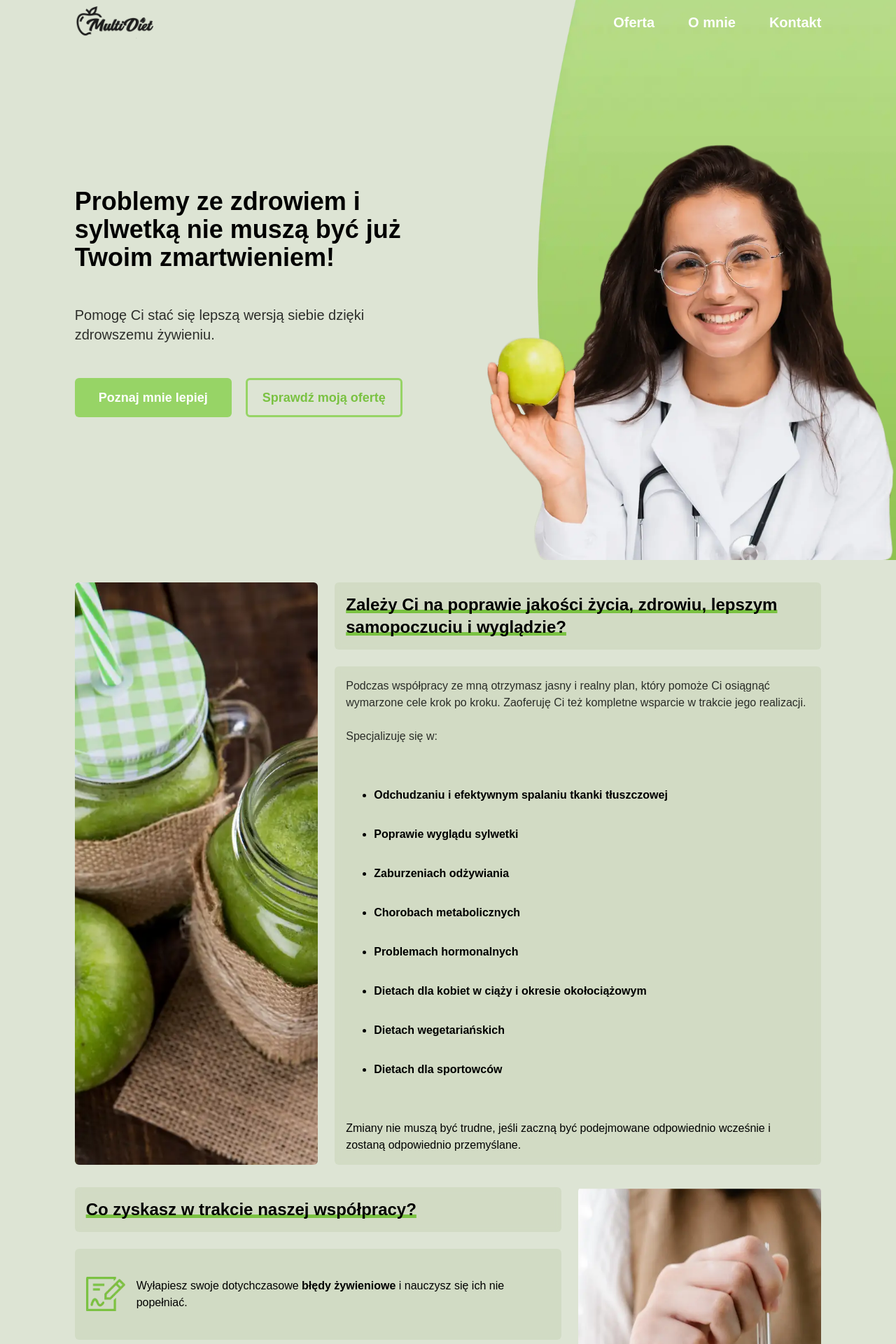
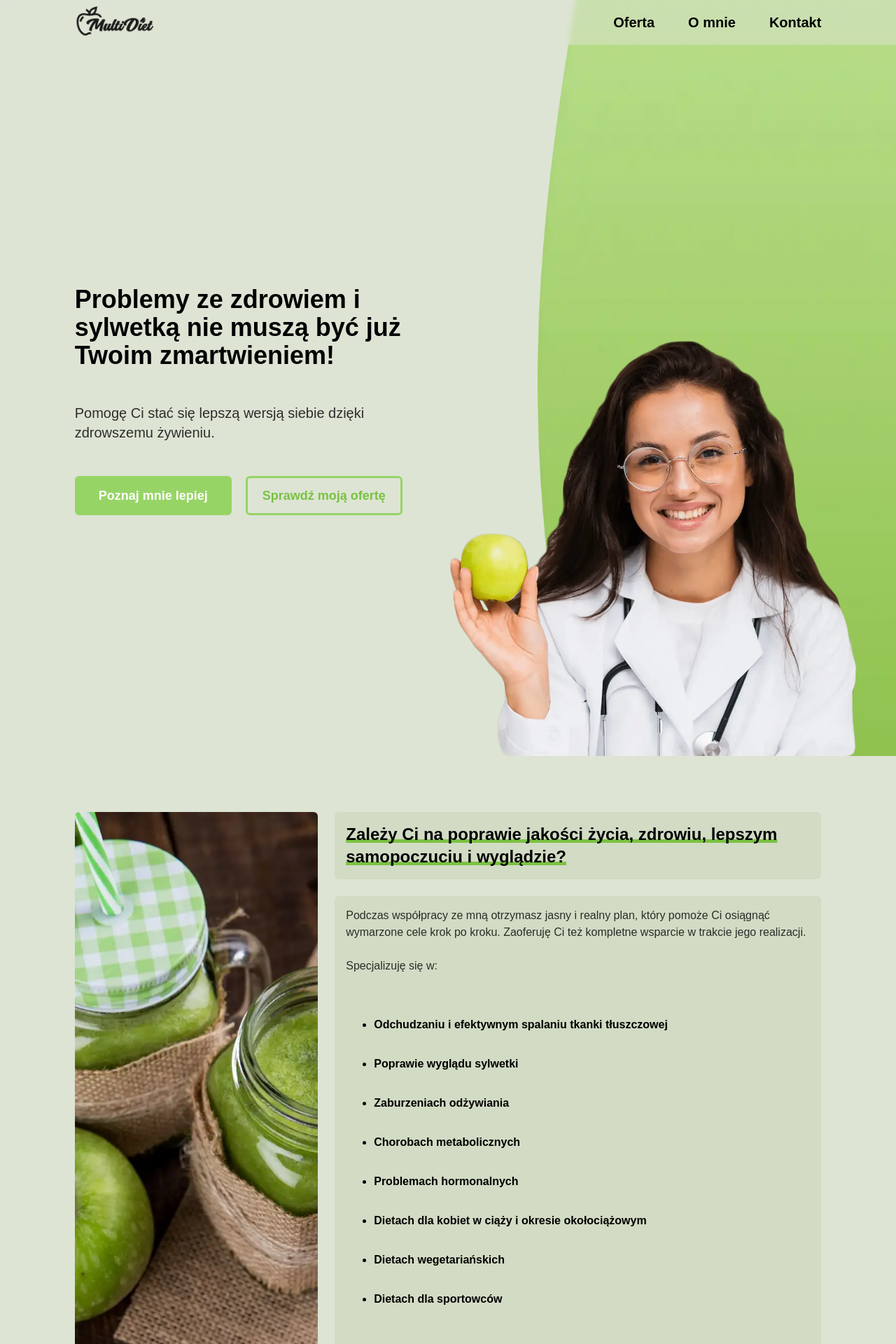
Before and after one commit to mikwis01/dietician, a Next.js app: page / in a window 1280 px wide. Shown: the top 1920 px of the page at 70% size. Built offline with nearby package versions, Linux system fonts and the light colour scheme.

Commit message:
feat: reduce visual size of displayed content

```diff
--- a/src/components/Footer/Footer.tsx
+++ b/src/components/Footer/Footer.tsx
@@ -3,9 +3,9 @@ import styles from "../../styles/Underline.module.css"
 
 export const Footer = () => {
   return (
-    <footer className="min-h-[50vh] w-full mt-8 bg-gradient-to-b from-customGreen-light to-customGreen-semiLight flex flex-col text-white font-bold justify-center items-center">
-      <div className="min-h-[50vh] w-full absolute bg-[url('../assets/FooterBackground.webp')] bg-no-repeat bg-center bg-cover lg:opacity-70" />
-      <div className="min-h-[50vh] absolute w-5/6 py-6 flex flex-col gap-6 justify-between">
+    <footer className="h-[50vh] max-h-[400px] w-full mt-20 bg-gradient-to-b from-customGreen-light to-customGreen-semiLight flex flex-col text-white font-bold justify-center items-center">
+      <div className="h-[50vh] max-h-[400px] w-full absolute bg-[url('../assets/FooterBackground.webp')] bg-no-repeat bg-center bg-cover lg:opacity-70" />
+      <div className="h-[50vh] max-h-[400px] absolute w-5/6 py-6 flex flex-col gap-6 justify-between max-w-[1200px]">
         <div className="flex flex-col gap-8">
           <h3 className={`text-lg ${styles.underline} lg:text-2xl`}>
             Nie trać więcej czasu na nieskuteczne metody i zacznij już dziś!
--- a/src/components/Nav/Nav.tsx
+++ b/src/components/Nav/Nav.tsx
@@ -9,11 +9,11 @@ export const Nav = () => {
   const isDesktop = useMediaQuery("(min-width: 768px)")
 
   return (
-    <nav className="w-full h-16 grid place-items-center fixed z-20 bg-customGreen-backgrond/75 backdrop-blur-sm lg:bg-transparent lg:backdrop-blur-0 lg:text-xl">
-      <div className="w-5/6 h-full flex items-center justify-between">
+    <nav className="w-full h-16 grid place-items-center fixed z-20 bg-customGreen-backgrond/50 backdrop-blur-sm lg:text-xl">
+      <div className="w-5/6 h-full flex items-center justify-between max-w-[1200px]">
         <Image src={Logo} alt={"Dietetyk Marta Zarazińska"} className="w-28" />
         {isDesktop ? (
-          <ul className="flex gap-8 lg:text-white lg:gap-6 xl:gap-12">
+          <ul className="flex gap-8 lg:gap-6 xl:gap-12">
             {navLinks.slice(1).map((item, i) => (
               <li key={i} className="font-semibold">
                 <Link href={item.href}>{item.label}</Link>
--- a/src/components/Templates/Landing/Landing.tsx
+++ b/src/components/Templates/Landing/Landing.tsx
@@ -8,8 +8,8 @@ import { motion } from "framer-motion"
 
 export const Landing = () => {
   return (
-    <article className="flex items-center justify-center min-h-screen">
-      <div className="flex flex-col items-center min-h-screen justify-between pt-16 lg:flex-row lg:w-5/6">
+    <article className="flex items-center justify-center min-h-screen xl:min-h-[1080px]">
+      <div className="flex flex-col items-center justify-between min-h-screen xl:min-h-[1080px] pt-16 lg:flex-row lg:w-5/6 max-w-[1200px]">
         <section className="flex-1 w-5/6 flex flex-col justify-center items-center gap-8 my-8 min-[500px]:my-16 min-[500px]:text-center lg:w-1/2 lg:text-start lg:gap-12 lg:items-start 2xl:gap-16">
           <h1 className="font-black text-xl w-full md:text-2xl lg:text-3xl xl:text-4xl">
             Problemy ze zdrowiem i sylwetką nie muszą być już Twoim zmartwieniem!
@@ -57,7 +57,7 @@ export const Landing = () => {
             height={159}
           />
         </section>
-        <div className="hidden absolute lg:block w-1/2 h-full right-0 top-0">
+        <div className="hidden absolute lg:block w-1/2 h-full xl:h-[1080px] right-0 top-0">
           <Image
             src={DesktopBackground}
             alt="Tło - Marta Zarazińska Dietetyk"
@@ -70,7 +70,7 @@ export const Landing = () => {
             alt="Marta Zarazińska Dietetyk"
             width={1000}
             height={1000}
-            className="absolute bottom-0 right-0 w-11/12 max-w-6xl"
+            className="absolute bottom-0 w-11/12 max-w-3xl"
           />
         </div>
       </div>
--- a/src/components/Templates/PartnershipValues/PartnershipValues.tsx
+++ b/src/components/Templates/PartnershipValues/PartnershipValues.tsx
@@ -4,8 +4,8 @@ import React from "react"
 
 export const PartnershipValues = () => {
   return (
-    <article className="flex items-center justify-center mt-8 lg:mt-8 lg:min-h-screen">
-      <div className="w-full flex flex-col items-center gap-6 lg:flex-row lg:w-5/6 lg:min-h-[832px]">
+    <article className="flex items-center justify-center mt-8 lg:mt-20">
+      <div className="w-full flex flex-col items-center gap-6 lg:flex-row lg:w-5/6 lg:min-h-[832px] max-w-[1200px]">
         <div className="w-5/6 flex flex-col items-center gap-6 lg:w-2/3 lg:min-h-[832px]">
           <Header text={"Co zyskasz w trakcie naszej współpracy?"} />
           <ValuesWrapper />
--- a/src/components/Templates/Skills/Skills.tsx
+++ b/src/components/Templates/Skills/Skills.tsx
@@ -4,8 +4,8 @@ import React from "react"
 
 export const Skills = () => {
   return (
-    <article className="flex items-center justify-center mt-8 lg:mt-8 lg:min-h-screen">
-      <div className="w-full flex flex-col items-center gap-6 lg:flex-row-reverse lg:w-5/6 lg:min-h-[832px]">
+    <article className="flex items-center justify-center mt-8 lg:mt-20">
+      <div className="w-full flex flex-col items-center gap-6 lg:flex-row-reverse lg:w-5/6 lg:min-h-[832px] max-w-[1200px]">
         <div className="w-5/6 flex flex-col items-center gap-6 lg:w-2/3 lg:min-h-[832px]">
           <Header
             text={
```
